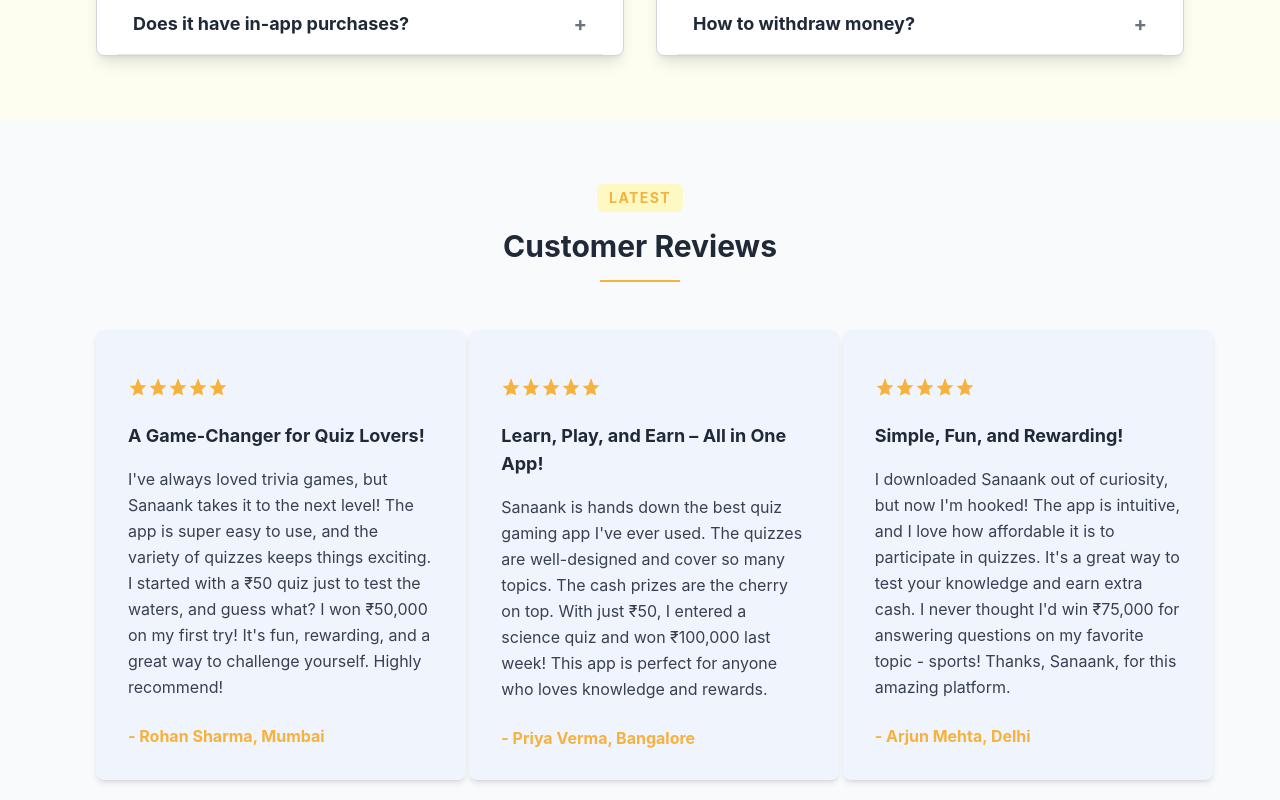
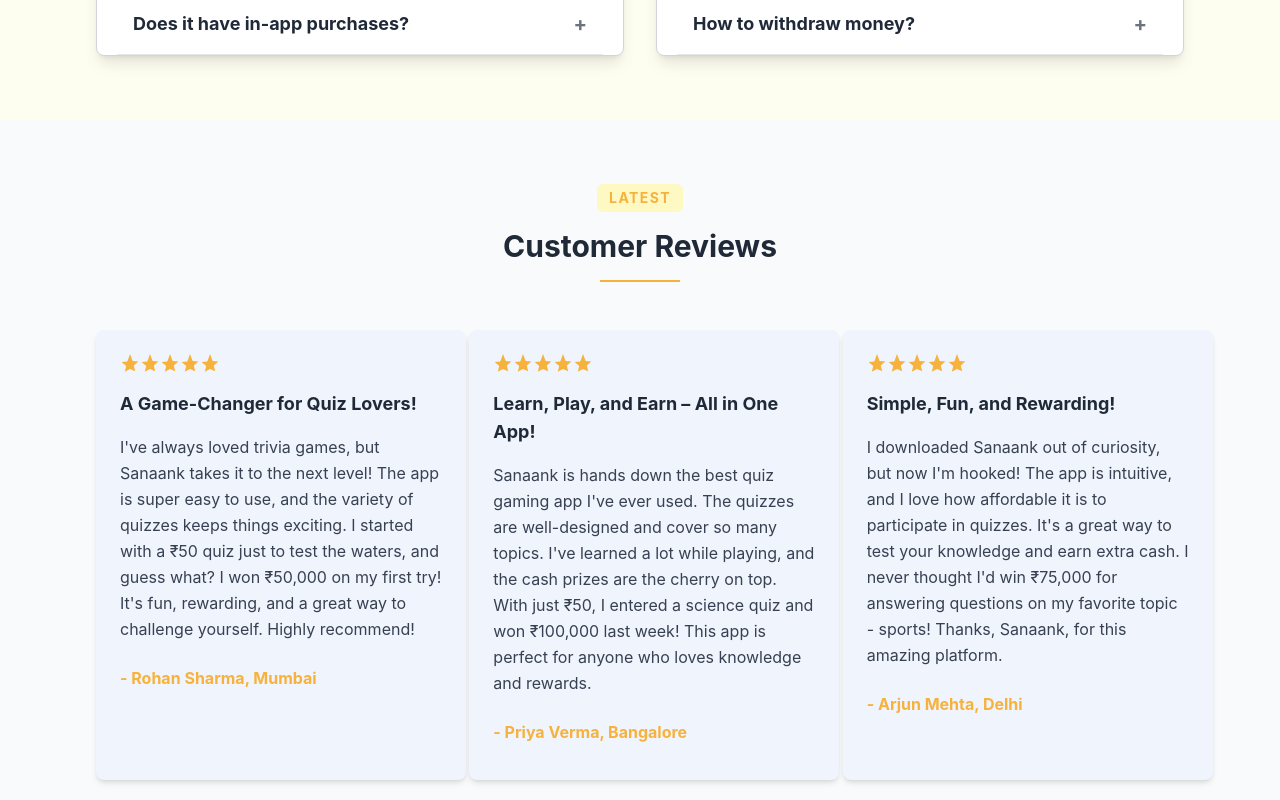
Before and after one commit to Sanaank-Official/website, a Next.js app: page / in a window 1280 px wide. Shown: the part 2460-3260 px from the top of the page. Built offline with nearby package versions, Linux system fonts and the light colour scheme.

Commit message:
customer review fix

```diff
--- a/src/components/CustomerReviews.js
+++ b/src/components/CustomerReviews.js
@@ -1,37 +1,68 @@
 import { useState, useEffect, useRef } from "react";
 import { motion } from "framer-motion";
 import { useMediaQuery } from "react-responsive";
-import { useInView, useAnimation, AnimatePresence } from "framer-motion";
+import { useInView, AnimatePresence } from "framer-motion";
 import { useSwipeable } from "react-swipeable";
 
 const comments = [
   {
     title: "A Game-Changer for Quiz Lovers!",
     content:
-			"I&apos;ve always loved trivia games, but Sanaank takes it to the next level! The app is super easy to use, and the variety of quizzes keeps things exciting. I started with a ₹50 quiz just to test the waters, and guess what? I won ₹50,000 on my first try! It&apos;s fun, rewarding, and a great way to challenge yourself. Highly recommend!",
+      "I've always loved trivia games, but Sanaank takes it to the next level! The app is super easy to use, and the variety of quizzes keeps things exciting. I started with a ₹50 quiz just to test the waters, and guess what? I won ₹50,000 on my first try! It's fun, rewarding, and a great way to challenge yourself. Highly recommend!",
     name: "- Rohan Sharma, Mumbai",
   },
   {
     title: "Learn, Play, and Earn – All in One App!",
     content:
-			"Sanaank is hands down the best quiz gaming app I&apos;ve ever used. The quizzes are well-designed and cover so many topics. I&apos;ve learned a lot while playing, and the cash prizes are the cherry on top. With just ₹50, I entered a science quiz and won ₹100,000 last week! This app is perfect for anyone who loves knowledge and rewards.",
+      "Sanaank is hands down the best quiz gaming app I've ever used. The quizzes are well-designed and cover so many topics. I've learned a lot while playing, and the cash prizes are the cherry on top. With just ₹50, I entered a science quiz and won ₹100,000 last week! This app is perfect for anyone who loves knowledge and rewards.",
     name: "- Priya Verma, Bangalore",
   },
   {
     title: "Simple, Fun, and Rewarding!",
     content:
-			"I downloaded Sanaank out of curiosity, but now I&apos;m hooked! The app is intuitive, and I love how affordable it is to participate in quizzes. It&apos;s a great way to test your knowledge and earn extra cash. I never thought I&apos;d win ₹75,000 for answering questions on my favorite topic - sports! Thanks, Sanaank, for this amazing platform.",
+      "I downloaded Sanaank out of curiosity, but now I'm hooked! The app is intuitive, and I love how affordable it is to participate in quizzes. It's a great way to test your knowledge and earn extra cash. I never thought I'd win ₹75,000 for answering questions on my favorite topic - sports! Thanks, Sanaank, for this amazing platform.",
     name: "- Arjun Mehta, Delhi",
   },
 ];
 
 const CustomerReviews = () => {
-	// Check if the device is mobile using media query
   const isMobile = useMediaQuery({ query: "(max-width: 768px)" });
   const ref5 = useRef(null);
   const inView5 = useInView(ref5, { once: true, amount: 0.2 });
   const [currentIndex, setCurrentIndex] = useState(0);
   const [direction, setDirection] = useState(0);
+  const [mobileView, setMobileView] = useState(isMobile);
+
+  useEffect(() => {
+    const handleResize = () => {
+      const container = document.querySelector(".reviews-container");
+      const cards = container?.querySelectorAll(".review-card") || [];
+      let overlap = false;
+
+      if (cards.length > 1) {
+        for (let i = 1; i < cards.length; i++) {
+          const prevCard = cards[i - 1];
+          const currCard = cards[i];
+          if (
+            prevCard.getBoundingClientRect().right >
+            currCard.getBoundingClientRect().left
+          ) {
+            overlap = true;
+            break;
+          }
+        }
+      }
+
+      setMobileView(overlap || window.innerWidth <= 768);
+    };
+
+    window.addEventListener("resize", handleResize);
+    handleResize();
+
+    return () => {
+      window.removeEventListener("resize", handleResize);
+    };
+  }, []);
 
   const handleSwipe = (swipeDirection) => {
     setDirection(swipeDirection === "left" ? 1 : -1);
@@ -39,11 +70,11 @@ const CustomerReviews = () => {
       setCurrentIndex((prevIndex) => (prevIndex + 1) % comments.length);
     } else if (swipeDirection === "right") {
       setCurrentIndex(
-				(prevIndex) =>
-					(prevIndex - 1 + comments.length) % comments.length
+        (prevIndex) => (prevIndex - 1 + comments.length) % comments.length
       );
     }
   };
+
   const renderStars = () => (
     <div className="flex mb-4">
       {[...Array(5)].map((_, index) => (
@@ -53,7 +84,8 @@ const CustomerReviews = () => {
           fill="currentColor"
           xmlns="http://www.w3.org/2000/svg"
           viewBox="0 0 20 20"
-					aria-hidden="true">
+          aria-hidden="true"
+        >
           <path
             fillRule="evenodd"
             d="M10 15l-5.19 2.73 1.41-5.67-4.61-4.03 5.72-.47L10 0l2.67 7.06 5.72.47-4.61 4.03 1.41 5.67L10 15z"
@@ -63,29 +95,27 @@ const CustomerReviews = () => {
       ))}
     </div>
   );
+
   const swipeHandlers = useSwipeable({
     onSwipedLeft: () => handleSwipe("left"),
     onSwipedRight: () => handleSwipe("right"),
   });
+
   const slideVariants = {
-		enter: (direction) => {
-			return {
+    enter: (direction) => ({
       x: direction > 0 ? "100%" : "-100%",
       opacity: 0,
-			};
-		},
+    }),
     center: {
       zIndex: 1,
       x: 0,
       opacity: 1,
     },
-		exit: (direction) => {
-			return {
+    exit: (direction) => ({
       zIndex: 0,
       x: direction < 0 ? "100%" : "-100%",
       opacity: 0,
-			};
-		},
+    }),
   };
 
   const swipeTransition = {
@@ -104,6 +134,7 @@ const CustomerReviews = () => {
       },
     },
   };
+
   const itemVariants = {
     hidden: {
       opacity: 0,
@@ -134,13 +165,12 @@ const CustomerReviews = () => {
 
   return (
     <>
-			{/* Conditional Rendering for Web and Mobile Views */}
-			{isMobile ? (
-				// Mobile view with swipe effect
+      {mobileView ? (
         <motion.div
           className="bg-gray-50 py-16"
           initial="hidden"
-					whileInView={"visible"}>
+          whileInView="visible"
+        >
           <div className="container mx-auto px-4 sm:px-6">
             <motion.div className="text-center mb-4">
               <span className="text-sm font-bold text-customYellow bg-yellow-100 py-1 px-3 rounded-md inline-block tracking-widest">
@@ -154,17 +184,12 @@ const CustomerReviews = () => {
 
             <motion.div className="w-20 h-[0.1rem] bg-customYellow mx-auto mb-12"></motion.div>
 
-						{/* Customer Review Section */}
             <motion.div
               className="relative w-full overflow-hidden"
-							{...swipeHandlers}>
-							<div
-								className="relative w-full"
-								style={{ height: "480px" }}>
-								{/* Review Box */}
-								<AnimatePresence
-									initial={false}
-									custom={direction}>
+              {...swipeHandlers}
+            >
+              <div className="relative w-full" style={{ height: "480px" }}>
+                <AnimatePresence initial={false} custom={direction}>
                   <motion.div
                     key={currentIndex}
                     custom={direction}
@@ -173,13 +198,15 @@ const CustomerReviews = () => {
                     animate="center"
                     exit="exit"
                     transition={swipeTransition}
-										className="absolute h-full">
+                    className="absolute h-full"
+                  >
                     <div
                       className="bg-[#f0f4fd] rounded-lg p-6 shadow-md mx-auto w-full"
                       style={{
                         maxWidth: "95%",
                         minHeight: "480px",
-											}}>
+                      }}
+                    >
                       {renderStars()}
                       <p className="font-bold text-lg text-gray-800 mb-4 text-left">
                         {comments[currentIndex].title}
@@ -195,15 +222,12 @@ const CustomerReviews = () => {
                 </AnimatePresence>
               </div>
 
-							{/* Dots Navigation */}
               <div className="flex justify-center mt-4 space-x-2">
                 {comments.map((_, index) => (
                   <div
                     key={index}
                     className={`w-3 h-3 rounded-full ${
-											currentIndex === index
-												? "bg-customYellow"
-												: "bg-gray-400"
+                      currentIndex === index ? "bg-customYellow" : "bg-gray-400"
                     }`}
                   />
                 ))}
@@ -212,159 +236,57 @@ const CustomerReviews = () => {
           </div>
         </motion.div>
       ) : (
-				// Web view with original layout (non-swiping)
         <motion.div
           className="bg-gray-50 py-16"
           initial="hidden"
           animate={inView5 ? "visible" : "hidden"}
           variants={containerVariants}
-					ref={ref5}>
-					<div className="container mx-auto px-8 md:px-16 lg:px-24">
-						{/* Discover and Latest Buttons */}
-						<motion.div
-							className="text-center mb-4"
-							variants={itemVariants}>
+          ref={ref5}
+        >
+          <div className="container mx-auto px-8 md:px-16 lg:px-24 reviews-container">
+            <motion.div className="text-center mb-4" variants={itemVariants}>
               <span className="text-sm font-bold text-customYellow bg-yellow-100 py-1 px-3 rounded-md inline-block tracking-widest">
                 LATEST
               </span>
             </motion.div>
 
-						{/* Heading with underline */}
             <motion.h2
               className="text-3xl font-bold text-center mb-4 text-gray-800"
-							variants={itemVariants}>
+              variants={itemVariants}
+            >
               Customer Reviews
             </motion.h2>
+
             <motion.div
               className="w-20 h-[0.1rem] bg-customYellow mx-auto mb-12"
-							variants={itemVariants}></motion.div>
+              variants={itemVariants}
+            ></motion.div>
 
+            <div className="grid grid-cols-1 md:grid-cols-3 gap-8">
+              {comments.map((comment, index) => (
                 <motion.div
-							className="grid grid-cols-1 md:grid-cols-3 gap-8"
-							variants={itemVariants}>
-							{/* Review Box 1 */}
-							<motion.div
+                  className="bg-[#f0f4fd] rounded-lg p-6 shadow-md review-card"
+                  key={index}
                   variants={itemVariants}
                   whileHover="hover"
-								className="bg-[#f0f4fd] rounded-lg p-8 shadow-md transform"
-								style={{ width: "370px", height: "450px" }}>
-								<div className="flex mb-6 mt-4">
-									{[...Array(5)].map((_, index) => (
-										<svg
-											key={index}
-											className="w-5 h-5 text-customYellow"
-											fill="currentColor"
-											xmlns="http://www.w3.org/2000/svg"
-											viewBox="0 0 20 20"
-											aria-hidden="true">
-											<path
-												fillRule="evenodd"
-												d="M10 15l-5.19 2.73 1.41-5.67-4.61-4.03 5.72-.47L10 0l2.67 7.06 5.72.47-4.61 4.03 1.41 5.67L10 15z"
-												clipRule="evenodd"
-											/>
-										</svg>
+                  style={{
+                    width: "370px",
+                    height: "450px",
+                  }}
+                >
+                  {renderStars()}
+                  <p className="font-bold text-lg text-gray-800 mb-4 text-left">
+                    {comment.title}
+                  </p>
+                  <p className="text-gray-700 text-left leading-relaxed">
+                    {comment.content}
+                  </p>
+                  <p className="mt-6 text-customYellow font-bold text-left">
+                    {comment.name}
+                  </p>
+                </motion.div>
               ))}
             </div>
-								<p className="font-bold text-lg text-gray-800 mb-4 text-left">
-									A Game-Changer for Quiz Lovers!
-								</p>
-								<p className="text-gray-700 text-left leading-relaxed">
-									I&apos;ve always loved trivia games, but
-									Sanaank takes it to the next level! The app
-									is super easy to use, and the variety of
-									quizzes keeps things exciting. I started
-									with a ₹50 quiz just to test the waters, and
-									guess what? I won ₹50,000 on my first try!
-									It&apos;s fun, rewarding, and a great way to
-									challenge yourself. Highly recommend!
-								</p>
-								<p className="mt-6 text-customYellow font-bold text-left">
-									- Rohan Sharma, Mumbai
-								</p>
-							</motion.div>
-
-							{/* Review Box 2 */}
-							<motion.div
-								variants={itemVariants}
-								whileHover="hover"
-								className="bg-[#f0f4fd] rounded-lg p-8 shadow-md transform"
-								style={{ width: "370px", height: "450px" }}>
-								<div className="flex mb-6 mt-4">
-									{[...Array(5)].map((_, index) => (
-										<svg
-											key={index}
-											className="w-5 h-5 text-customYellow"
-											fill="currentColor"
-											xmlns="http://www.w3.org/2000/svg"
-											viewBox="0 0 20 20"
-											aria-hidden="true">
-											<path
-												fillRule="evenodd"
-												d="M10 15l-5.19 2.73 1.41-5.67-4.61-4.03 5.72-.47L10 0l2.67 7.06 5.72.47-4.61 4.03 1.41 5.67L10 15z"
-												clipRule="evenodd"
-											/>
-										</svg>
-									))}
-								</div>
-								<p className="font-bold text-lg text-gray-800 mb-4 text-left">
-									Learn, Play, and Earn – All in One App!
-								</p>
-								<p className="text-gray-700 text-left leading-relaxed">
-									Sanaank is hands down the best quiz gaming
-									app I&apos;ve ever used. The quizzes are
-									well-designed and cover so many topics. The
-									cash prizes are the cherry on top. With just
-									₹50, I entered a science quiz and won
-									₹100,000 last week! This app is perfect for
-									anyone who loves knowledge and rewards.
-								</p>
-								<p className="mt-6 text-customYellow font-bold text-left">
-									- Priya Verma, Bangalore
-								</p>
-							</motion.div>
-							{/* Review Box 3 */}
-							<motion.div
-								variants={itemVariants}
-								whileHover="hover"
-								className="bg-[#f0f4fd] rounded-lg p-8 shadow-md transform"
-								style={{ width: "370px", height: "450px" }}>
-								{/* Existing review box content (unchanged) */}
-								<div className="flex mb-6 mt-4">
-									{[...Array(5)].map((_, index) => (
-										<svg
-											key={index}
-											className="w-5 h-5 text-customYellow"
-											fill="currentColor"
-											xmlns="http://www.w3.org/2000/svg"
-											viewBox="0 0 20 20"
-											aria-hidden="true">
-											<path
-												fillRule="evenodd"
-												d="M10 15l-5.19 2.73 1.41-5.67-4.61-4.03 5.72-.47L10 0l2.67 7.06 5.72.47-4.61 4.03 1.41 5.67L10 15z"
-												clipRule="evenodd"
-											/>
-										</svg>
-									))}
-								</div>
-								<p className="font-bold text-lg text-gray-800 mb-4 text-left">
-									Simple, Fun, and Rewarding!
-								</p>
-								<p className="text-gray-700 text-left leading-relaxed">
-									I downloaded Sanaank out of curiosity, but
-									now I&apos;m hooked! The app is intuitive,
-									and I love how affordable it is to
-									participate in quizzes. It&apos;s a great
-									way to test your knowledge and earn extra
-									cash. I never thought I&apos;d win ₹75,000
-									for answering questions on my favorite topic
-									- sports! Thanks, Sanaank, for this amazing
-									platform.
-								</p>
-								<p className="mt-6 text-customYellow font-bold text-left">
-									- Arjun Mehta, Delhi
-								</p>
-							</motion.div>
-						</motion.div>
           </div>
         </motion.div>
       )}
```
Lines whose indentation alone changed are shown as unchanged.
